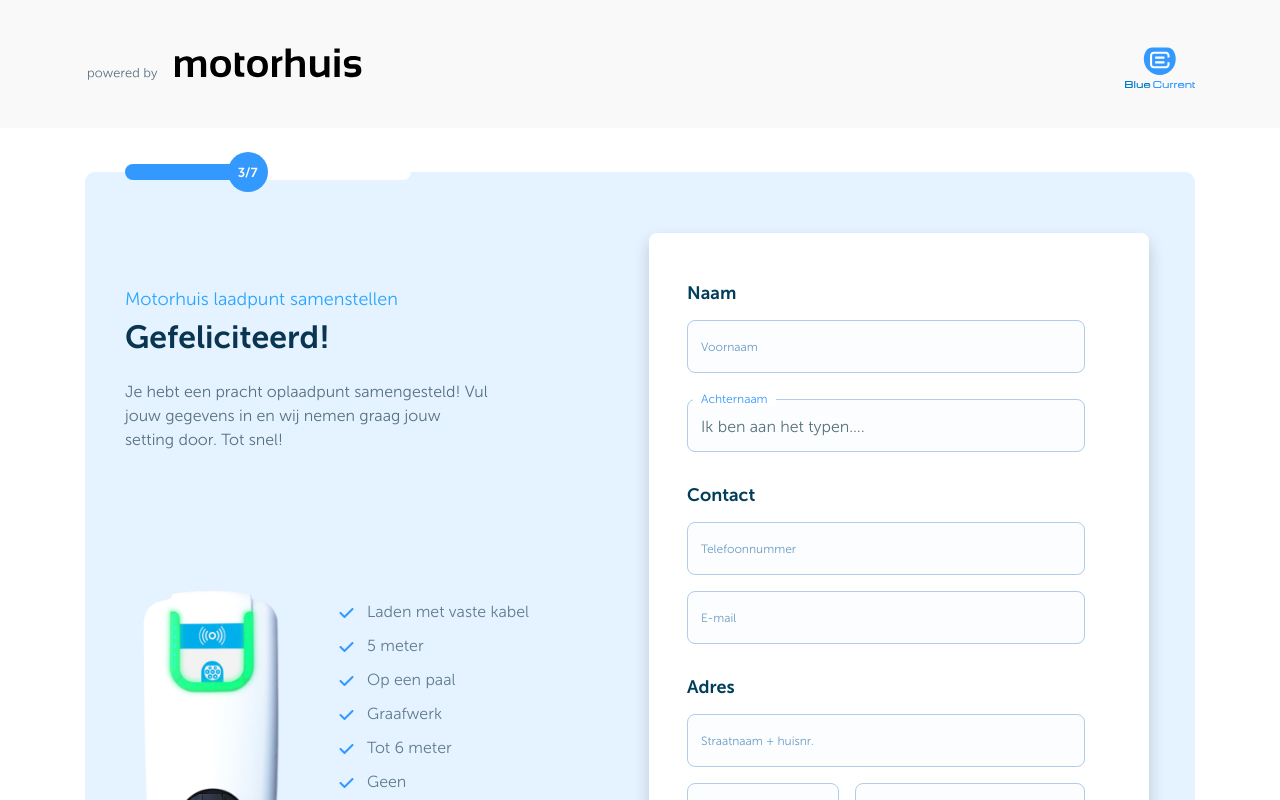
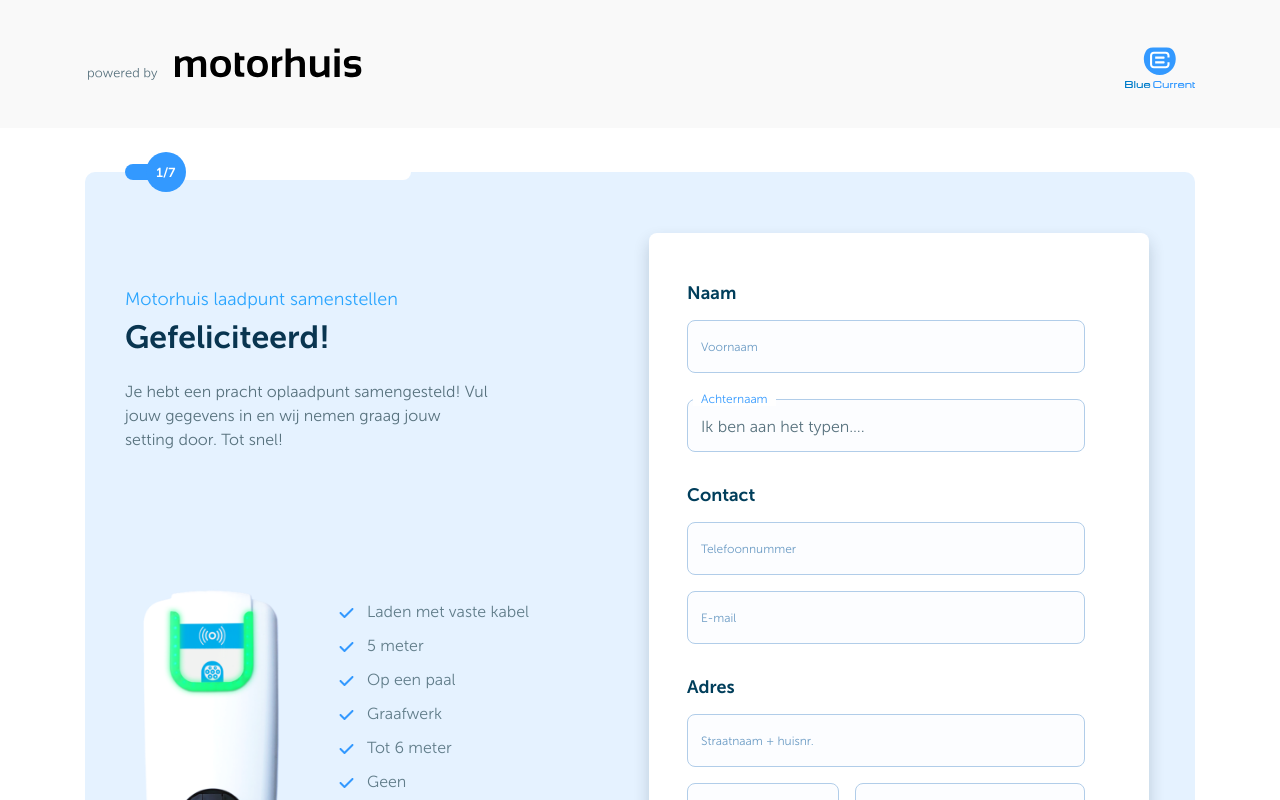
Before and after one commit to Fableau/BC-Demo, a Next.js app: page /form/step3 in a window 1280 px wide. Shown: the top 800 px of the page. Built offline with nearby package versions, Linux system fonts and the light colour scheme.

Commit message:
initial commit

```diff
--- a/src/app/form/step3/page.js
+++ b/src/app/form/step3/page.js
@@ -24,7 +24,7 @@
               middleText={'Gefeliciteerd!'}
               bottomText={'Je hebt een pracht oplaadpunt samengesteld! Vul jouw gegevens in en wij nemen graag jouw setting door. Tot snel!'}
               prevPageHref={'/form/step2'}
-              currentStep={3}
+              currentStep={1}
               maxStep={7}
               paddingStyle={styles['form-page-padding']}>
 
```
